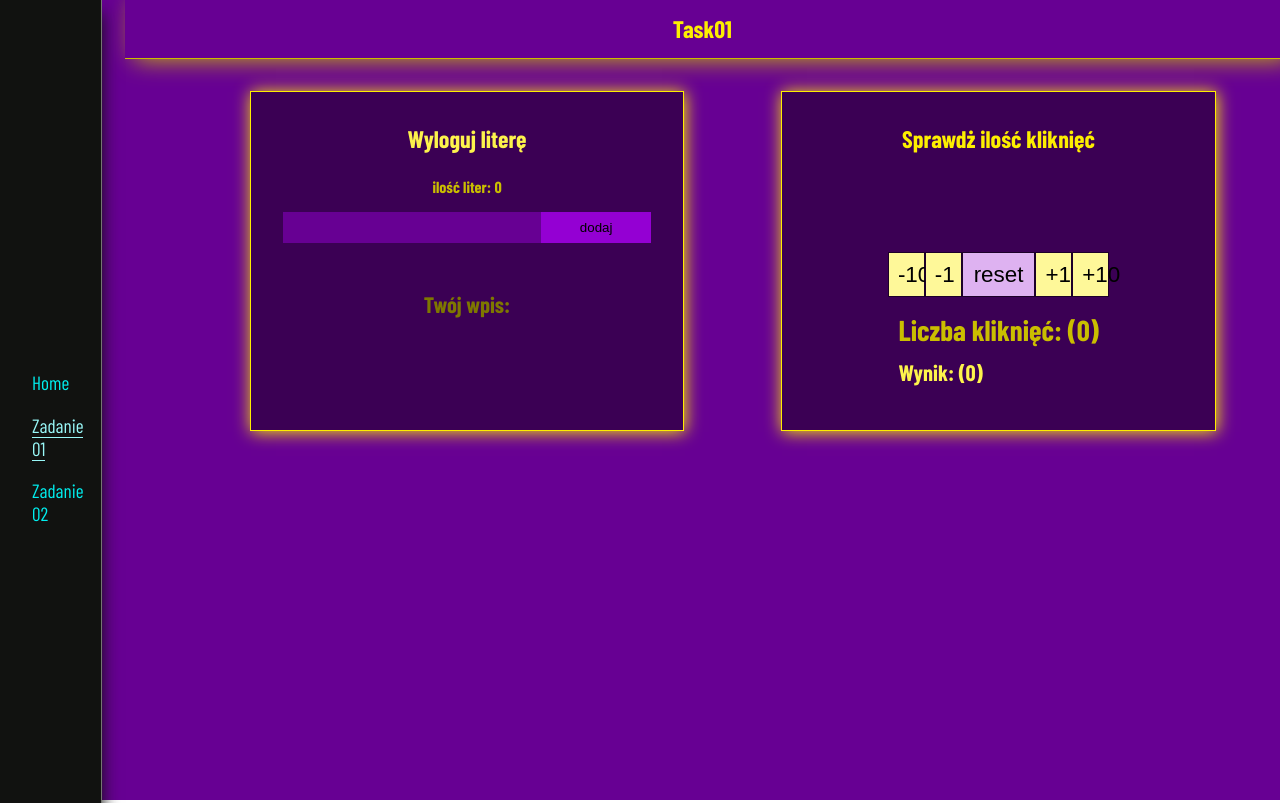
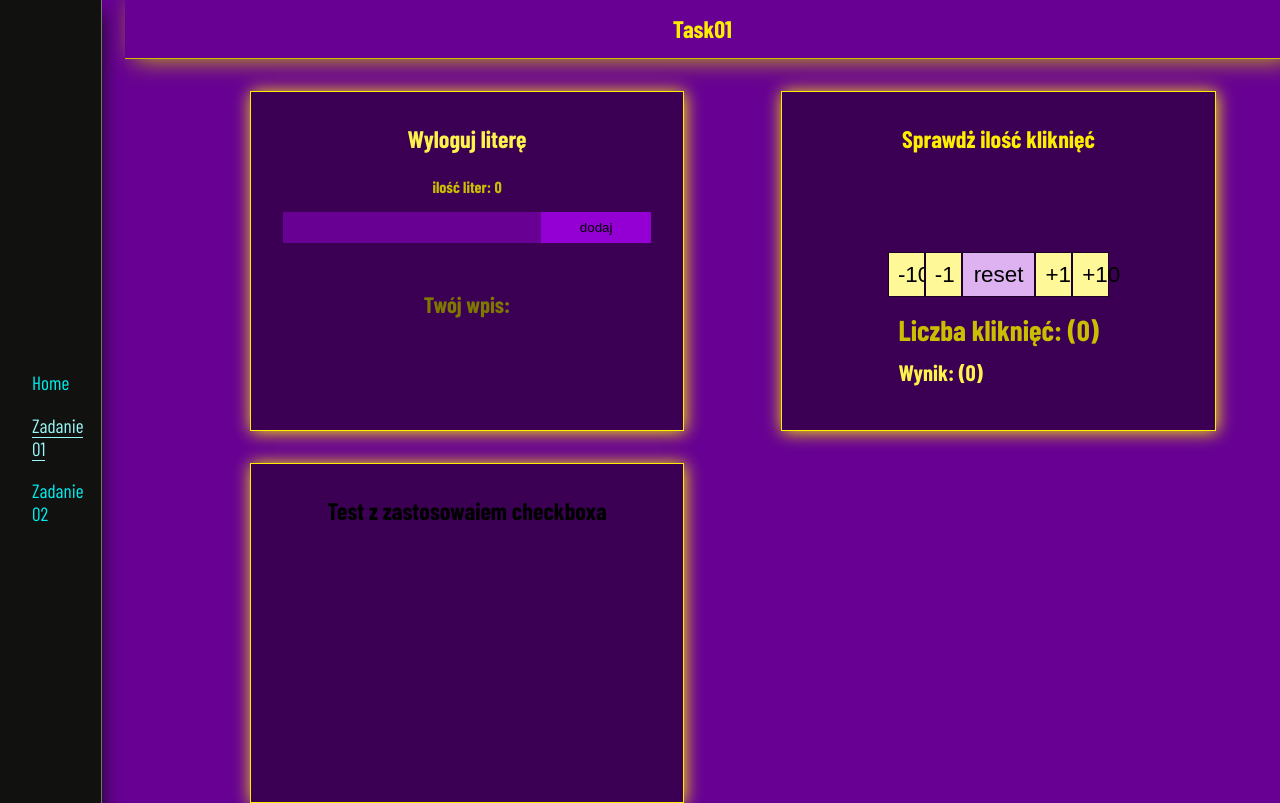
Before and after one commit to Scorpion19702022/MyReact_App001, a React (Create React App) app: page /Task01 in a window 1280 px wide. Built offline with nearby package versions, Linux system fonts and the light colour scheme; a web font is replaced by a local one.

Commit message:
start next Task01

```diff
--- a/src/Components/Task01/Task01.js
+++ b/src/Components/Task01/Task01.js
@@ -4,6 +4,7 @@ import { AddFunctionsTask01Provider } from './Context/Task01Context'
 import SecondTask01 from './SecondTask01'
 
 import styles from './Task01.module.css'
+import Task01check from './Task01check'
 
 const Task01 = () => {
 	return (
@@ -13,6 +14,7 @@ const Task01 = () => {
 				<AddFunctionsTask01Provider>
 					<FirstTask01 />
 					<SecondTask01 />
+					<Task01check />
 				</AddFunctionsTask01Provider>
 			</div>
 		</div>
--- a/src/Components/Task01/Task01.module.css
+++ b/src/Components/Task01/Task01.module.css
@@ -254,3 +254,19 @@
 	font-size: 1.6em;
 	color: var(--color-blue03);
 }
+
+/* ======== CHECKBOX TASK01 */
+
+.wrapper_checkbox {
+	width: 45%;
+	height: 340px;
+	display: flex;
+	flex-direction: column;
+	align-items: center;
+	padding: 2em;
+	height: 340px;
+	margin-top: 2em;
+	background-color: var(--color-purple06);
+	border: 0.04em solid var(--color-yellow04);
+	box-shadow: 0.08em 0.08em 1em var(--color-yellow04);
+}
--- /dev/null
+++ b/src/Components/Task01/Task01check.js
@@ -0,0 +1,13 @@
+import React from 'react'
+
+import styles from './Task01.module.css'
+
+const Task01check = () => {
+	return (
+		<div className={styles.wrapper_checkbox}>
+			<h1 className={styles.heading_check}>Test z zastosowaiem checkboxa</h1>
+		</div>
+	)
+}
+
+export default Task01check
```
